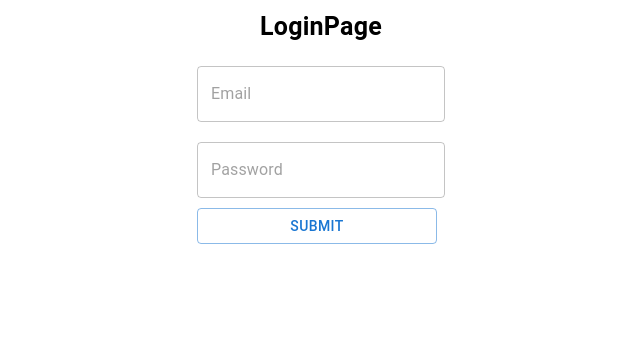
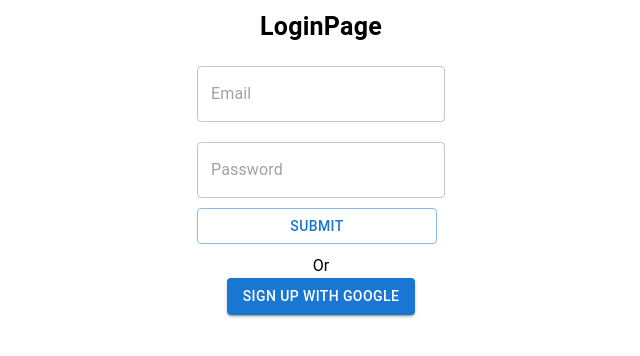
Before and after one commit to SujeetMainali/My-project, a React (Vite) app: page /login in a window 1280 px wide. Shown: the top 356 px of the page, without its empty margins (319-959 px from the left). Built offline with nearby package versions, Linux system fonts and the light colour scheme.

Commit message:
firebase config

```diff
--- a/package.json
+++ b/package.json
@@ -14,6 +14,7 @@
     "@emotion/styled": "^11.11.0",
     "@mui/icons-material": "^5.11.16",
     "@mui/material": "^5.13.4",
+    "firebase": "^9.22.2",
     "react": "^18.2.0",
     "react-dom": "^18.2.0",
     "react-hook-form": "^7.44.3",
--- a/src/ui/pages/LoginPage.tsx
+++ b/src/ui/pages/LoginPage.tsx
@@ -1,4 +1,5 @@
 import { Box, Button, TextField, Typography, styled } from "@mui/material";
+import firebase from "firebase/compat/app";
 import { useForm, Controller, SubmitHandler } from "react-hook-form";
 
 interface IFormInputs {
@@ -15,10 +16,29 @@ function LoginPage() {
 
   const onSubmit: SubmitHandler<IFormInputs> = (data) => console.log(data);
 
+  const signUpWithGoogle = () => {
+    const provider = new firebase.auth.GoogleAuthProvider();
+    firebase
+      .auth()
+      .signInWithPopup(provider)
+      .then((result) => {
+        const user = result.user;
+        console.log("Signed in user", user);
+        console.log("additional info", result.additionalUserInfo);
+        console.log("credential", result.credential);
+        console.log("operation type", result.operationType);
+      })
+      .catch((error) => {
+        console.log(error);
+      });
+  };
+
   return (
     <>
       <Container>
-        <Typography style={{fontSize:25, fontWeight:'bolder'}}>LoginPage</Typography>
+        <Typography style={{ fontSize: 25, fontWeight: "bolder" }}>
+          LoginPage
+        </Typography>
 
         <form onSubmit={handleSubmit(onSubmit)}>
           <Controller
@@ -48,8 +68,18 @@ function LoginPage() {
           />
           {/* <Box component="span" /> */}
           {/* <input type="submit" style={{margin:10, background:'blue'}} /> */}
-          <Button variant="outlined" type="submit" style={{width: 240, marginLeft: 10}}>Submit </Button>
+          <Button
+            variant="outlined"
+            type="submit"
+            style={{ width: 240, marginLeft: 10 }}
+          >
+            Submit{" "}
+          </Button>
         </form>
+        <Typography>Or</Typography>
+        <Button variant="contained" onClick={() => signUpWithGoogle()}>
+          Sign up with Google
+        </Button>
       </Container>
     </>
   );
```
Also changed, not shown: src/config/firebaseConfig.ts (added, +21 -0 lines), 1 other file (tests, documents, lock files or other folders).
